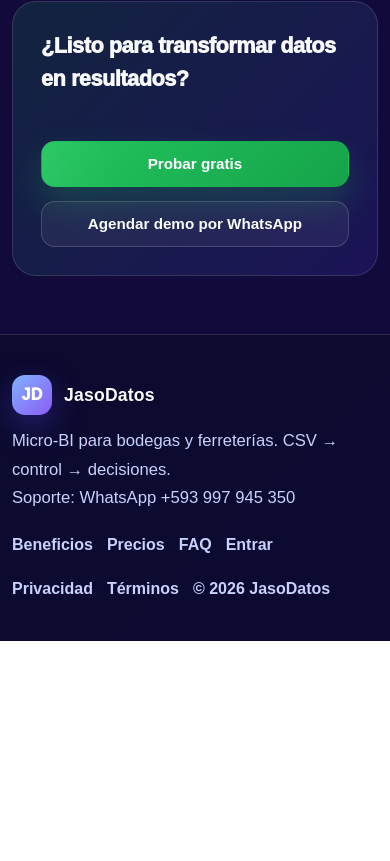
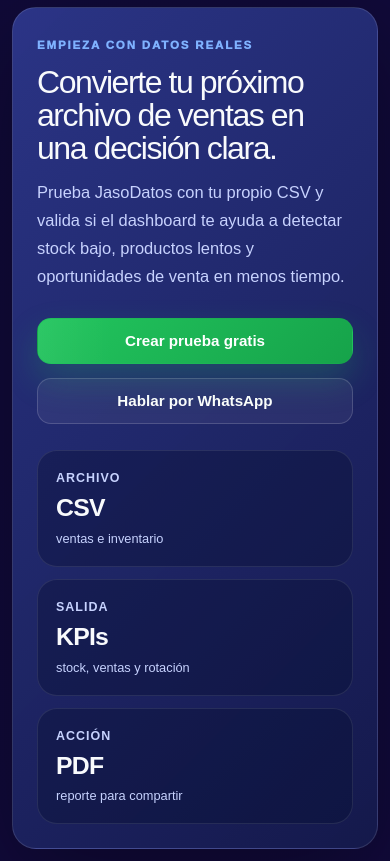
Before and after one commit to georgejordy10-sketch/jasodatos-web, a Next.js app: page / in a window 390 px wide. Shown: the part 10703-11564 px from the top of the page. Before the commit the page ends 11344 px from the top, so only its background shows below. Built offline with nearby package versions, Linux system fonts and the light colour scheme.

Commit message:
Mejora cierre enterprise de landing

```diff
--- a/src/app/page.tsx
+++ b/src/app/page.tsx
@@ -1135,6 +1135,159 @@
 
   .trendChart{
     height:96px;
+  }
+}
+.enterpriseFinalCta{
+  position:relative;
+  margin-top:34px;
+  padding:36px;
+  border-radius:32px;
+  overflow:hidden;
+  display:grid;
+  grid-template-columns:1.2fr .8fr;
+  gap:26px;
+  align-items:center;
+  background:
+    linear-gradient(135deg, rgba(47,58,145,.88), rgba(21,27,77,.92));
+  border:1px solid rgba(255,255,255,.12);
+  box-shadow:0 30px 100px rgba(0,0,0,.32);
+}
+
+.finalCtaGlow{
+  position:absolute;
+  inset:auto -10% -45% 25%;
+  height:260px;
+  background:
+    radial-gradient(circle, rgba(127,178,255,.32), transparent 58%),
+    radial-gradient(circle at 70% 30%, rgba(139,92,246,.28), transparent 50%);
+  filter:blur(34px);
+  opacity:.9;
+  pointer-events:none;
+}
+
+.finalCtaContent{
+  position:relative;
+  z-index:2;
+}
+
+.finalCtaContent h2{
+  max-width:760px;
+  margin:10px 0 14px;
+  font-size:clamp(2rem, 3.6vw, 3.25rem);
+  line-height:1.02;
+  letter-spacing:-.045em;
+}
+
+.finalCtaContent p{
+  max-width:680px;
+  margin:0;
+  color:var(--muted);
+  line-height:1.7;
+  font-size:1.03rem;
+}
+
+.finalCtaPanel{
+  position:relative;
+  z-index:2;
+  display:grid;
+  gap:12px;
+}
+
+.finalCtaMetric{
+  padding:18px;
+  border-radius:20px;
+  background:rgba(8,14,48,.36);
+  border:1px solid rgba(255,255,255,.09);
+}
+
+.finalCtaMetric span{
+  display:block;
+  color:var(--muted);
+  font-size:.78rem;
+  font-weight:900;
+  text-transform:uppercase;
+  letter-spacing:.08em;
+  margin-bottom:8px;
+}
+
+.finalCtaMetric strong{
+  display:block;
+  font-size:1.55rem;
+  line-height:1;
+  letter-spacing:-.03em;
+}
+
+.finalCtaMetric small{
+  display:block;
+  margin-top:8px;
+  color:var(--muted);
+}
+
+.enterpriseFooter{
+  margin-top:58px;
+  background:
+    linear-gradient(180deg, rgba(7,10,31,.35), rgba(7,10,31,.85));
+  border-top:1px solid rgba(255,255,255,.1);
+}
+
+.footerText{
+  max-width:440px;
+  margin:12px 0 0;
+  color:var(--muted);
+  line-height:1.65;
+}
+
+.footerColumn{
+  display:flex;
+  flex-direction:column;
+  gap:10px;
+}
+
+.footerColumn h4{
+  margin:0 0 6px;
+  font-size:.9rem;
+  text-transform:uppercase;
+  letter-spacing:.12em;
+  color:#fff;
+}
+
+.footerColumn a{
+  color:var(--muted);
+  font-weight:700;
+  transition:color .2s ease, transform .2s ease;
+}
+
+.footerColumn a:hover{
+  color:#fff;
+  transform:translateX(3px);
+}
+
+.footerBottom{
+  margin-top:28px;
+  padding-top:20px;
+  border-top:1px solid rgba(255,255,255,.08);
+  display:flex;
+  justify-content:space-between;
+  gap:14px;
+  flex-wrap:wrap;
+  color:var(--muted);
+  font-size:.92rem;
+}
+
+@media (max-width:1100px){
+  .enterpriseFinalCta{
+    grid-template-columns:1fr;
+  }
+}
+
+@media (max-width:720px){
+  .enterpriseFinalCta{
+    padding:24px;
+    border-radius:24px;
+  }
+
+  .footerBottom{
+    flex-direction:column;
   }
 }
 `;
@@ -1690,39 +1843,106 @@
               <p className="p">Porque estabilizamos carga, validación y hábito de uso para que el resultado sea real, no una demo bonita que nadie usa.</p>
             </details>
           </div>
-          <div className="finalCta">
-            <div className="finalCtaTitle">¿Listo para transformar datos en resultados?</div>
-            <div className="ctaRow">
-              <a className="btn btnPrimary" href="https://app.jasodatos.com/registro">Probar gratis</a>
-              <a className="btn btnGhost" href={wa} target="_blank" rel="noreferrer">Agendar demo por WhatsApp</a>
+                     <div className="enterpriseFinalCta">
+            <div className="finalCtaGlow" />
+
+            <div className="finalCtaContent">
+              <span className="eyebrow">empieza con datos reales</span>
+
+              <h2>
+                Convierte tu próximo archivo de ventas en una decisión clara.
+              </h2>
+
+              <p>
+                Prueba JasoDatos con tu propio CSV y valida si el dashboard te
+                ayuda a detectar stock bajo, productos lentos y oportunidades de
+                venta en menos tiempo.
+              </p>
+
+              <div className="ctaRow">
+                <a
+                  className="btn btnPrimary"
+                  href="https://app.jasodatos.com/registro"
+                >
+                  Crear prueba gratis
+                </a>
+
+                <a
+                  className="btn btnGhost"
+                  href={wa}
+                  target="_blank"
+                  rel="noreferrer"
+                >
+                  Hablar por WhatsApp
+                </a>
+              </div>
+            </div>
+
+            <div className="finalCtaPanel">
+              <div className="finalCtaMetric">
+                <span>archivo</span>
+                <strong>CSV</strong>
+                <small>ventas e inventario</small>
+              </div>
+
+              <div className="finalCtaMetric">
+                <span>salida</span>
+                <strong>KPIs</strong>
+                <small>stock, ventas y rotación</small>
+              </div>
+
+              <div className="finalCtaMetric">
+                <span>acción</span>
+                <strong>PDF</strong>
+                <small>reporte para compartir</small>
+              </div>
             </div>
           </div>
         </div>
       </section>
 
-      <footer className="footer">
+      <footer className="footer enterpriseFooter">
         <div className="container footerGrid">
           <div>
             <div className="brand footerBrand">
               <span className="brandMark">JD</span>
               <span className="brandName">JasoDatos</span>
             </div>
-            <p className="p muted">Micro-BI para bodegas y ferreterías. CSV → control → decisiones.</p>
-            <p className="p muted">
-              Soporte: <a href={wa} target="_blank" rel="noreferrer">WhatsApp +593 997 945 350</a>
+
+            <p className="footerText">
+              Plataforma comercial ligera para convertir ventas, inventario y
+              stock en señales claras de decisión.
             </p>
-          </div>
-          <div className="footerLinks">
+
+            <p className="footerText">
+              Pensado para bodegas, ferreterías y negocios que necesitan vender,
+              reponer y controlar mejor.
+            </p>
+          </div>
+
+          <div className="footerColumn">
+            <h4>Producto</h4>
             <a href="#beneficios">Beneficios</a>
+            <a href="#que-recibes">Qué recibes</a>
+            <a href="#como-funciona">Cómo funciona</a>
             <a href="#precios">Precios</a>
-            <a href="#faq">FAQ</a>
-            <a href="https://app.jasodatos.com">Entrar</a>
-          </div>
-          <div className="footerLegal">
+          </div>
+
+          <div className="footerColumn">
+            <h4>Acceso</h4>
+            <a href="https://app.jasodatos.com/registro">Crear prueba gratis</a>
+            <a href="https://app.jasodatos.com">Entrar a la app</a>
+            <a href={wa} target="_blank" rel="noreferrer">
+              WhatsApp +593 997 945 350
+            </a>
             <a href="/privacidad">Privacidad</a>
             <a href="/terminos">Términos</a>
-            <span className="muted">© {new Date().getFullYear()} JasoDatos</span>
-          </div>
+          </div>
+        </div>
+
+        <div className="container footerBottom">
+          <span>© {new Date().getFullYear()} JasoDatos</span>
+          <span>Transformamos datos en resultados.</span>
         </div>
       </footer>
     </main>
```
